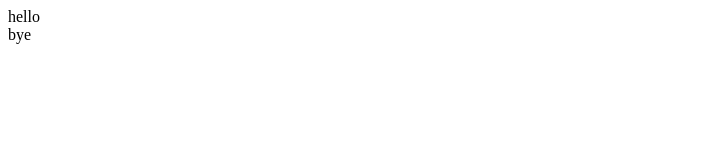
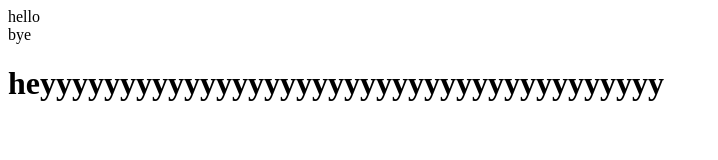
Before and after one commit to arbaj110/my_repo, a plain HTML site: page index.html in a window 1280 px wide. Shown: the whole page, without its empty margins (0-718 px from the left). Drawn offline with Linux system fonts and the light colour scheme.

Commit message:
4th commit

```diff
--- a/index.html
+++ b/index.html
@@ -10,5 +10,7 @@
 <div>bye
 
 </div>
+
+<h1>heyyyyyyyyyyyyyyyyyyyyyyyyyyyyyyyyyyyyyyy</h1>
 </body>
 </html>
```
